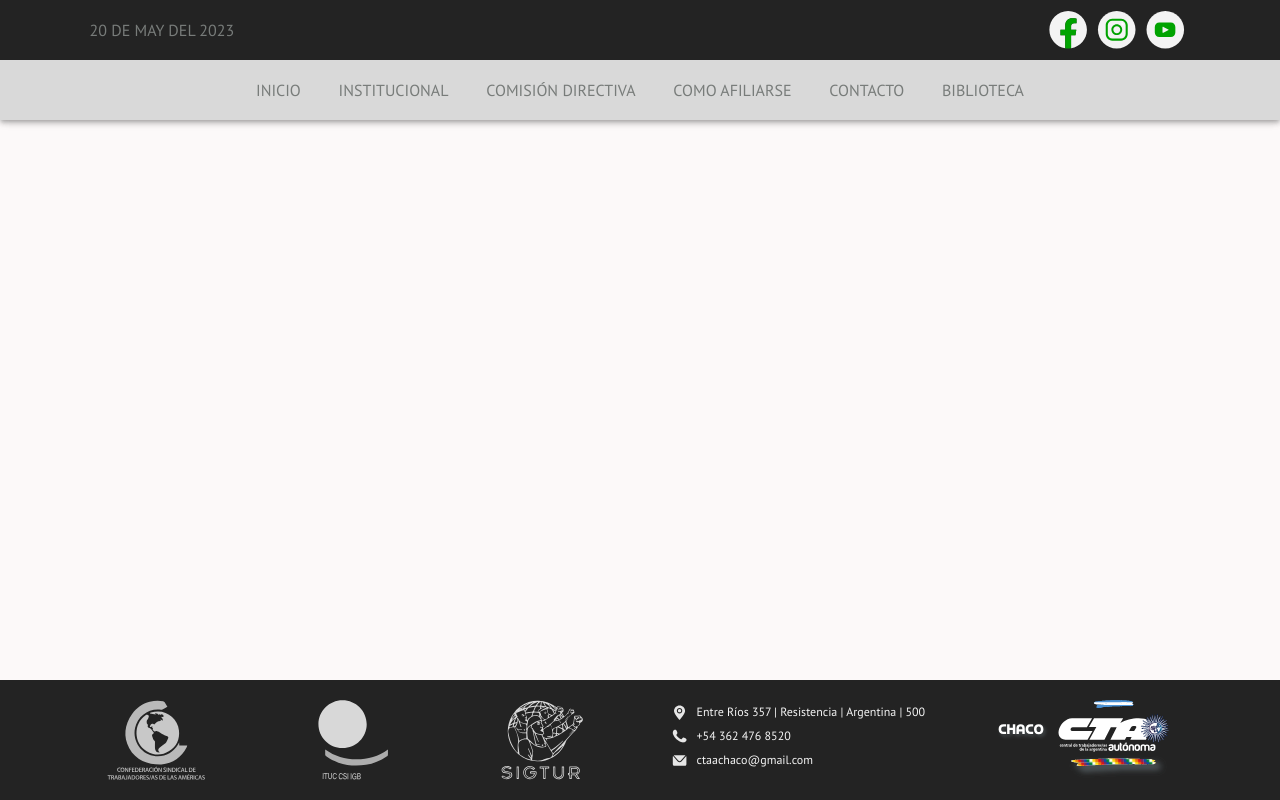
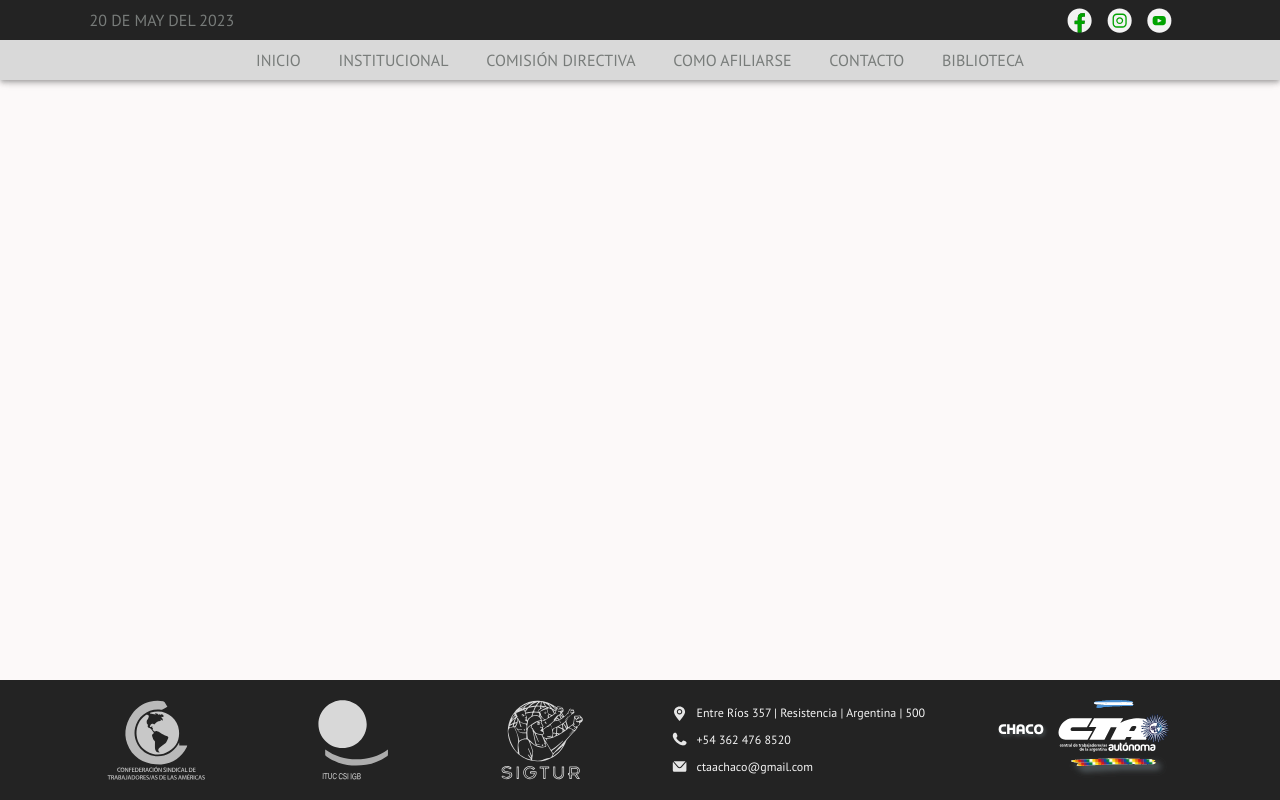
Before and after one commit to br1lisboa/REACT-CTA, a React (Vite) app: page / in a window 1280 px wide. Built offline with nearby package versions, Linux system fonts and the light colour scheme.

Commit message:
fix:links redes sociales, se achico nav, se corrigio datos de contactos

```diff
--- a/src/commons/footer/Footer.tsx
+++ b/src/commons/footer/Footer.tsx
@@ -27,8 +27,10 @@ const useStyles = makeStyles(() => ({
   },
   data: {
     display: "flex",
+    justifyContent: "space-around",
     flexDirection: "column",
     width: "50%",
+    height: "100%",
   },
   svgData: {
     width: "15px",
--- a/src/commons/icons-social-network/IconsSocialNet.tsx
+++ b/src/commons/icons-social-network/IconsSocialNet.tsx
@@ -1,21 +1,31 @@
 import { Box } from "@mui/material";
+import { makeStyles } from "@mui/styles";
 import { IconsNavBar } from "..";
 import { NavLink } from "react-router-dom";
 
+const useStyles = makeStyles(() => ({
+  container: {
+    display: "flex",
+    justifyContent: "flex-end",
+    width: "90%",
+  },
+  icons: {
+    marginLeft: "15px",
+    marginTop: "7px",
+    width: "25px",
+    height: "25px",
+  },
+}));
+
 const IconsSocialNet: React.FC<object> = () => {
+  const classes = useStyles();
   return (
     <>
-      <Box
-        sx={{
-          display: "flex",
-          justifyContent: "space-around",
-          marginLeft: "20%",
-          paddingTop: "3%",
-        }}
-      >
+      <Box className={classes.container}>
         {IconsNavBar.map((icon) => (
           <NavLink to={icon.link} key={icon.alt} target={icon.link}>
             <img
+              className={classes.icons}
               src={icon.icon.faceSVG || icon.icon.igSVG || icon.icon.ytbSVG}
               alt={icon.alt}
             />
--- a/src/commons/navbar/NavBar.tsx
+++ b/src/commons/navbar/NavBar.tsx
@@ -35,7 +35,7 @@ const NavBar: React.FC<object> = () => {
   const { formatteDate } = NavBarHook();
 
   return (
-    <AppBar position="fixed" color="transparent" sx={{ height: "15vh" }}>
+    <AppBar position="fixed" color="transparent" sx={{ height: "10vh" }}>
       <Box className={classes.navBarTop}>
         <Grid container>
           <Grid item xs={10} alignSelf="center">
--- a/src/commons/navbar/linksNavBar.ts
+++ b/src/commons/navbar/linksNavBar.ts
@@ -17,7 +17,15 @@ export const LinksNavBar = [
 ];
 
 export const IconsNavBar = [
-  { icon: { faceSVG }, alt: "facebook", link: "http://facebook.com" },
-  { icon: { igSVG }, alt: "instagram", link: "http://instagram.com" },
+  {
+    icon: { faceSVG },
+    alt: "facebook",
+    link: "https://www.facebook.com/ctaachaco",
+  },
+  {
+    icon: { igSVG },
+    alt: "instagram",
+    link: "https://www.instagram.com/cta.autonoma.chaco/",
+  },
   { icon: { ytbSVG }, alt: "youtube", link: "http://youtube.com" },
 ];
```
